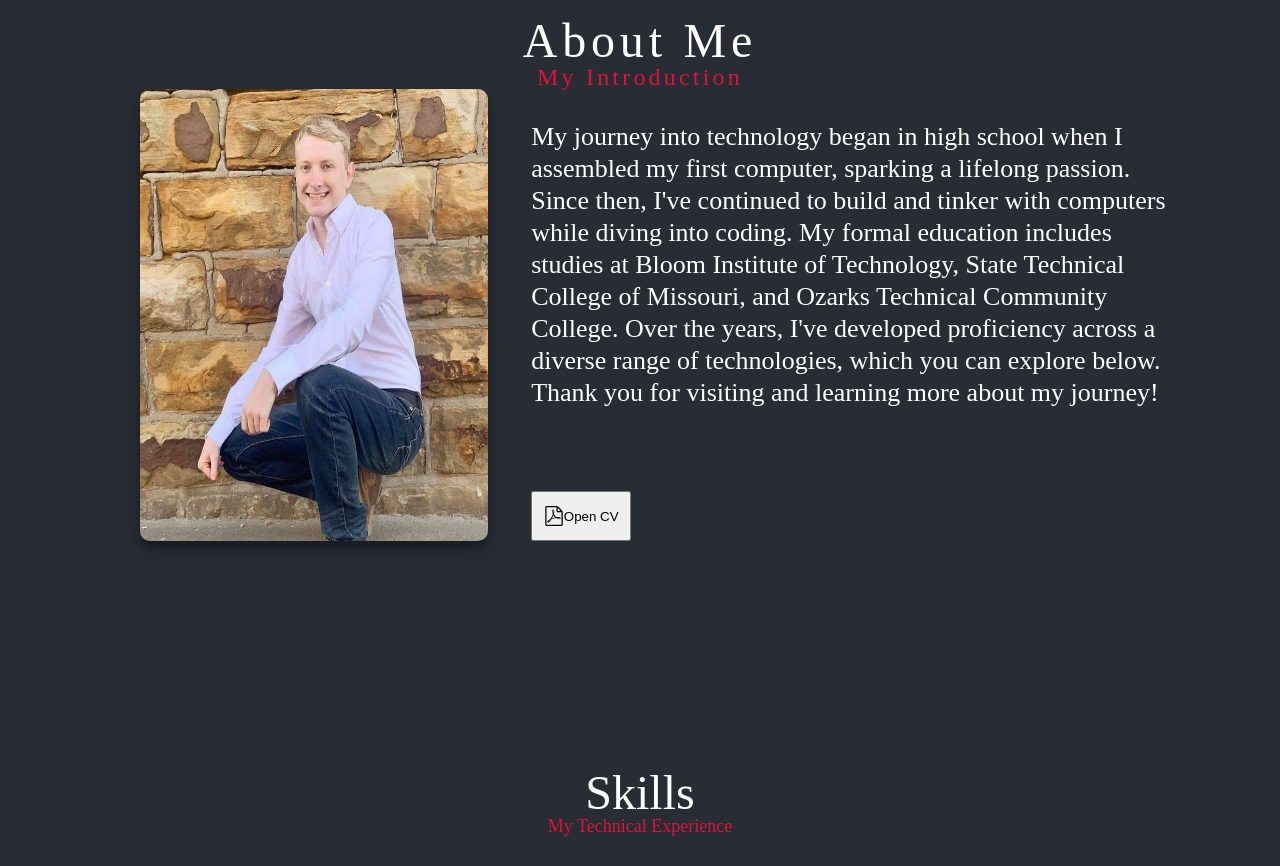
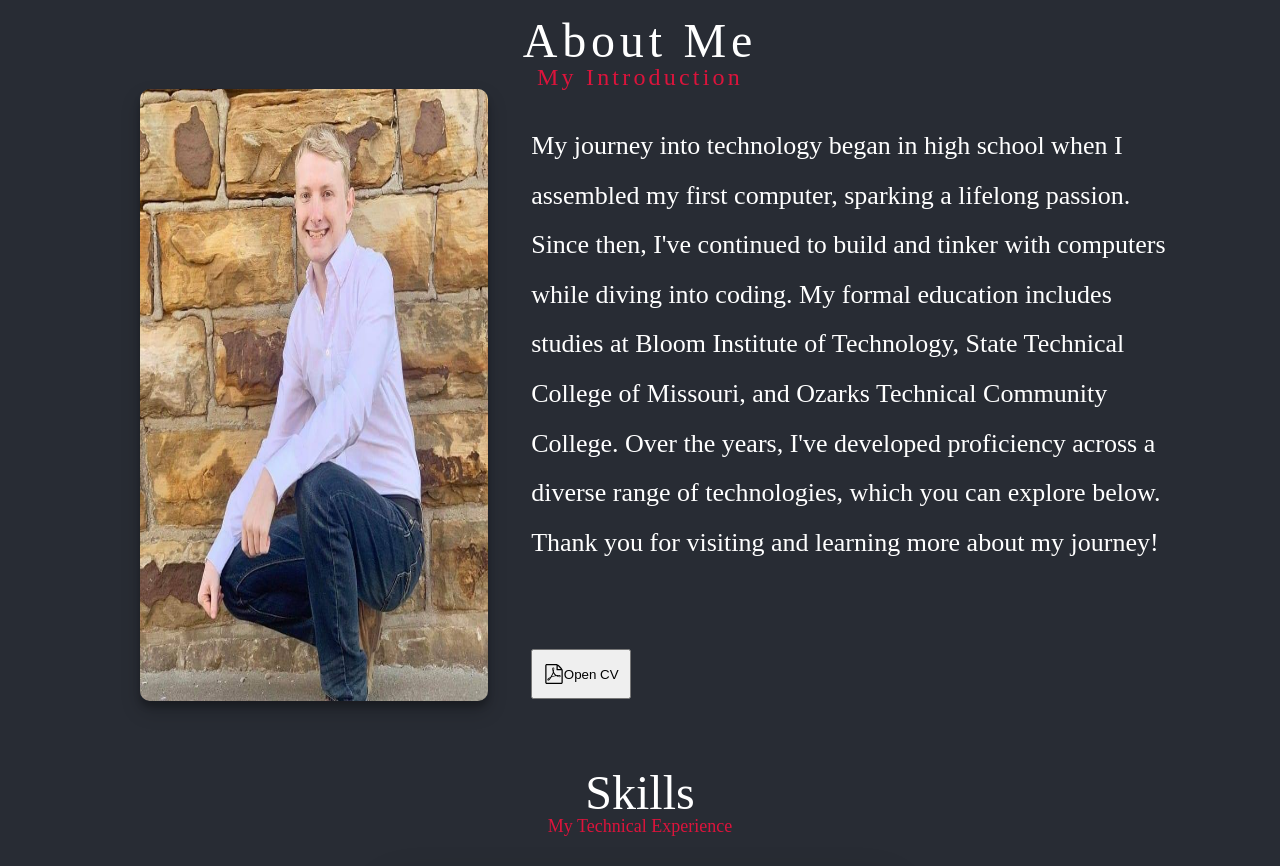
Before and after one commit to GarinMcCullick/PortfolioRedesign, a React (Create React App) app in the folder portfolio/: page / in a window 1280 px wide. Shown: the part 860-1726 px from the top of the page. Built offline with nearby package versions, Linux system fonts and the light colour scheme.

Commit message:
fixed minor spacing

```diff
--- a/portfolio/src/Components/AboutPage.js
+++ b/portfolio/src/Components/AboutPage.js
@@ -71,7 +71,7 @@ const About = styled.div`
 const Section = styled.div`
   width: 100%;
   margin-top: 2rem;
-  line-height: 2rem;
+  line-height: 3.1rem;
   @media (max-width: 1000px) {
     line-height: 1.5rem;
   }
--- a/portfolio/src/Components/ContactPage.js
+++ b/portfolio/src/Components/ContactPage.js
@@ -40,7 +40,7 @@ const H3 = styled.h3`
 
 const Box = styled.div`
   color: #282c34;
-  width: 300px;
+  width: 500px;
   height: 300px;
   background-color: white;
   border-radius: 25px;
```
